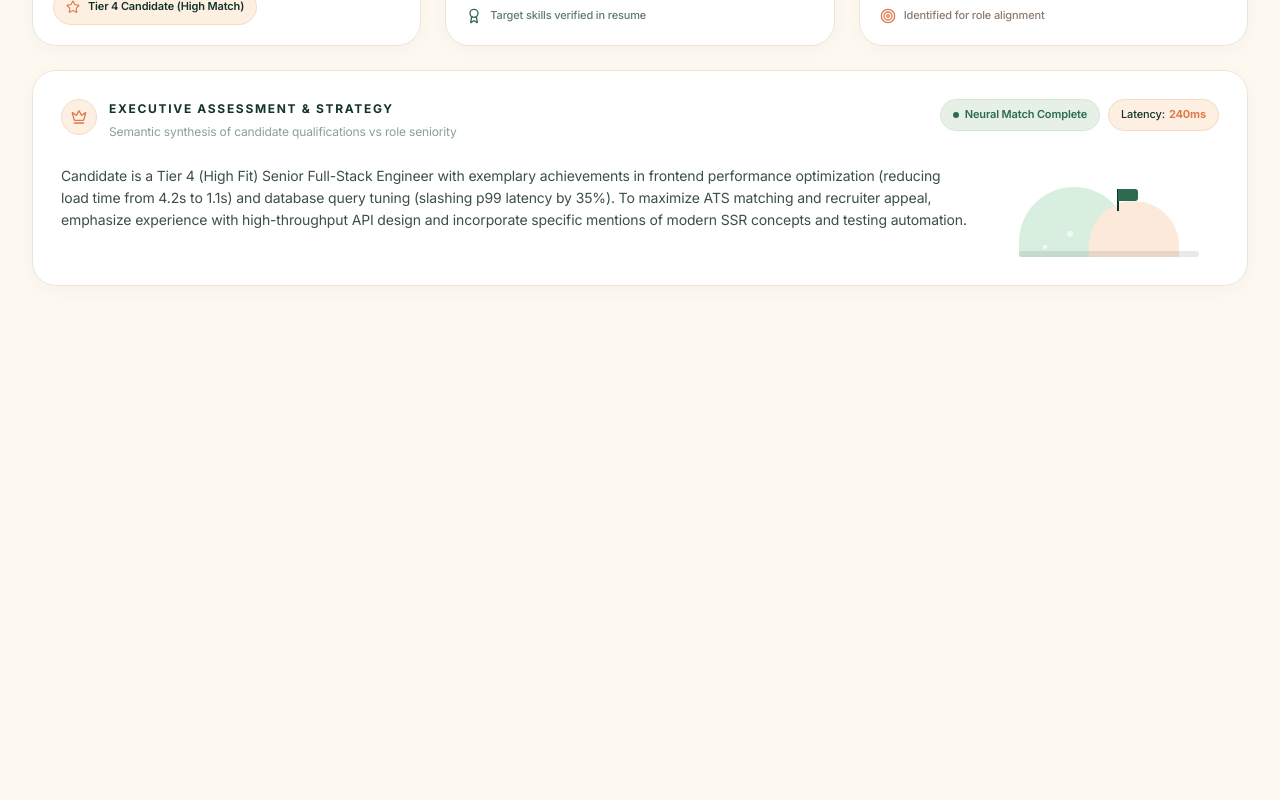
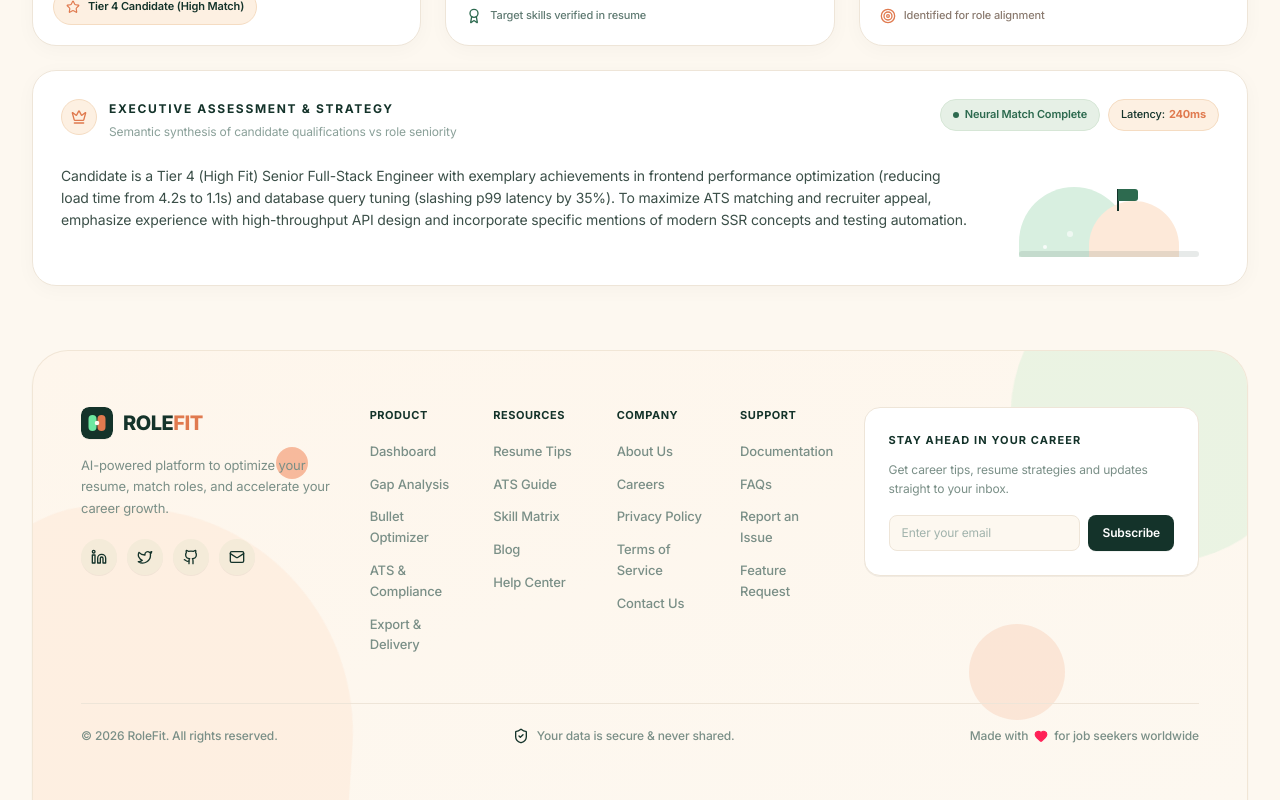
Before and after one commit to abdulrehman1610/RoleFit, a React (Vite) app: page / in a window 1280 px wide. Shown: the part 1838-2638 px from the top of the page. Before the commit the page ends 2148 px from the top, so only its background shows below. Built offline with nearby package versions, Linux system fonts and the light colour scheme.

Commit message:
UI bug solution

```diff
--- a/server.ts
+++ b/server.ts
@@ -9,7 +9,7 @@ dotenv.config();
 
 async function startServer() {
   const app = express();
-  const PORT = 3000;
+  const PORT = process.env.PORT ? parseInt(process.env.PORT, 10) : 3000;
 
   app.use(express.json({ limit: "10mb" }));
 
--- a/src/App.tsx
+++ b/src/App.tsx
@@ -17,7 +17,7 @@ import { ErrorBoundary } from "./components/ErrorBoundary";
 import { AISettings, AnalysisResult } from "./types";
 import { analyzeResumeWithFallback } from "./services/aiService";
 import { SAMPLE_RESUMES, SAMPLE_JOB_DESCRIPTIONS, MOCK_ANALYSIS_RESULT } from "./data/sampleData";
-import { AlertCircle, WifiOff } from "lucide-react";
+import { AlertCircle, WifiOff, Linkedin, Twitter, Github, Mail, ShieldCheck, Heart } from "lucide-react";
 
 const SETTINGS_STORAGE_KEY = "resumematch_settings_v3";
 const HISTORY_STORAGE_KEY = "resumematch_analysis_history_v2";
@@ -173,8 +173,8 @@ export default function App() {
   };
 
   return (
-    <div className="min-h-screen bg-[#fdf8f0] text-[#14332a] antialiased overflow-x-hidden">
-      <div className="max-w-[1440px] mx-auto px-3.5 sm:px-6 lg:px-8 py-4 sm:py-6">
+    <div className="min-h-screen bg-[#fdf8f0] text-[#14332a] antialiased overflow-x-hidden flex flex-col justify-between">
+      <div className="max-w-[1440px] mx-auto px-3.5 sm:px-6 lg:px-8 pt-4 sm:pt-6 pb-0 w-full flex-1 flex flex-col justify-between">
         {/* Top Floating Action Bar (Navbar) */}
         <Navbar
           settings={settings}
@@ -255,6 +255,140 @@ export default function App() {
             </div>
           )}
         </main>
+
+        {/* Global Footer (Matching Cards & Rounded Top Corners) */}
+        <footer className="mt-12 sm:mt-16 rounded-t-[28px] sm:rounded-t-[36px] rounded-b-none bg-gradient-to-br from-[#fef6ec] to-[#fdf8f0] border-t border-x border-[#f1e6d6] border-b-0 relative overflow-hidden font-simple shadow-xs">
+          {/* Animated Organic Ornaments (Hero-Style) */}
+          {/* Shape 1: Morphing peach blob on the left */}
+          <div className="pointer-events-none absolute -bottom-32 -left-24 w-[400px] h-[400px] bg-[#fde9d9] opacity-60 animate-morph-blob" />
+
+          {/* Shape 2: Floating gentle sage circle on the right */}
+          <div className="pointer-events-none absolute -top-20 -right-16 w-[300px] h-[300px] bg-[#d8f0d8] rounded-full opacity-50 animate-float-slow" />
+
+          {/* Shape 3: Floating warm peach circle middle right */}
+          <div className="pointer-events-none absolute bottom-20 right-[15%] w-24 h-24 bg-[#f8cbb1] rounded-full opacity-40 hidden sm:block animate-float-reverse" />
+
+          {/* Shape 4: Pulsing small terracotta accent dot near left */}
+          <div className="pointer-events-none absolute top-24 left-[20%] w-8 h-8 bg-[#f5a07a] rounded-full opacity-50 hidden sm:block animate-pulse-soft" />
+
+          <div className="w-full px-6 sm:px-10 lg:px-12 py-12 sm:py-14 relative z-10">
+            <div className="flex flex-col xl:flex-row justify-between gap-10 xl:gap-8">
+
+              {/* Left Column: Brand & Socials */}
+              <div className="xl:w-[25%] flex flex-col items-center xl:items-start text-center xl:text-left">
+                <div className="flex items-center gap-2.5 mb-4">
+                  <img src="/favicon.svg" alt="RoleFit Logo" className="w-8 h-8 rounded-lg shadow-2xs shrink-0" />
+                  <span className="font-black text-[#14332a] text-xl tracking-tight">ROLE<span className="text-[#e07a4f]">FIT</span></span>
+                </div>
+                <p className="text-[13px] text-[#7a8f87] leading-relaxed mb-5 max-w-[280px]">
+                  AI-powered platform to optimize your resume, match roles, and accelerate your career growth.
+                </p>
+                <div className="flex items-center justify-center xl:justify-start gap-2.5">
+                  <a href="#" className="w-9 h-9 rounded-full bg-[#f4ebd9] flex items-center justify-center text-[#14332a] hover:bg-[#14332a] hover:text-white transition-colors shadow-2xs">
+                    <Linkedin className="w-4 h-4" />
+                  </a>
+                  <a href="#" className="w-9 h-9 rounded-full bg-[#f4ebd9] flex items-center justify-center text-[#14332a] hover:bg-[#14332a] hover:text-white transition-colors shadow-2xs">
+                    <Twitter className="w-4 h-4" />
+                  </a>
+                  <a href="https://github.com/abdulrehman1610/RoleFit" target="_blank" rel="noreferrer" className="w-9 h-9 rounded-full bg-[#f4ebd9] flex items-center justify-center text-[#14332a] hover:bg-[#14332a] hover:text-white transition-colors shadow-2xs">
+                    <Github className="w-4 h-4" />
+                  </a>
+                  <a href="#" className="w-9 h-9 rounded-full bg-[#f4ebd9] flex items-center justify-center text-[#14332a] hover:bg-[#14332a] hover:text-white transition-colors shadow-2xs">
+                    <Mail className="w-4 h-4" />
+                  </a>
+                </div>
+              </div>
+
+              {/* Middle Columns: Links */}
+              <div className="xl:w-[45%] grid grid-cols-2 sm:grid-cols-4 gap-6 sm:gap-8">
+                {/* Product */}
+                <div>
+                  <h4 className="text-[11px] font-bold text-[#14332a] uppercase tracking-wider mb-4">Product</h4>
+                  <ul className="space-y-3 text-[13px] text-[#7a8f87] font-medium">
+                    <li><a href="#" className="hover:text-[#14332a] transition-colors">Dashboard</a></li>
+                    <li><a href="#" className="hover:text-[#14332a] transition-colors">Gap Analysis</a></li>
+                    <li><a href="#" className="hover:text-[#14332a] transition-colors">Bullet Optimizer</a></li>
+                    <li><a href="#" className="hover:text-[#14332a] transition-colors">ATS & Compliance</a></li>
+                    <li><a href="#" className="hover:text-[#14332a] transition-colors">Export & Delivery</a></li>
+                  </ul>
+                </div>
+
+                {/* Resources */}
+                <div>
+                  <h4 className="text-[11px] font-bold text-[#14332a] uppercase tracking-wider mb-4">Resources</h4>
+                  <ul className="space-y-3 text-[13px] text-[#7a8f87] font-medium">
+                    <li><a href="#" className="hover:text-[#14332a] transition-colors">Resume Tips</a></li>
+                    <li><a href="#" className="hover:text-[#14332a] transition-colors">ATS Guide</a></li>
+                    <li><a href="#" className="hover:text-[#14332a] transition-colors">Skill Matrix</a></li>
+                    <li><a href="#" className="hover:text-[#14332a] transition-colors">Blog</a></li>
+                    <li><a href="#" className="hover:text-[#14332a] transition-colors">Help Center</a></li>
+                  </ul>
+                </div>
+
+                {/* Company */}
+                <div>
+                  <h4 className="text-[11px] font-bold text-[#14332a] uppercase tracking-wider mb-4">Company</h4>
+                  <ul className="space-y-3 text-[13px] text-[#7a8f87] font-medium">
+                    <li><a href="#" className="hover:text-[#14332a] transition-colors">About Us</a></li>
+                    <li><a href="#" className="hover:text-[#14332a] transition-colors">Careers</a></li>
+                    <li><a href="#" className="hover:text-[#14332a] transition-colors">Privacy Policy</a></li>
+                    <li><a href="#" className="hover:text-[#14332a] transition-colors">Terms of Service</a></li>
+                    <li><a href="#" className="hover:text-[#14332a] transition-colors">Contact Us</a></li>
+                  </ul>
+                </div>
+
+                {/* Support */}
+                <div>
+                  <h4 className="text-[11px] font-bold text-[#14332a] uppercase tracking-wider mb-4">Support</h4>
+                  <ul className="space-y-3 text-[13px] text-[#7a8f87] font-medium">
+                    <li><a href="#" className="hover:text-[#14332a] transition-colors">Documentation</a></li>
+                    <li><a href="#" className="hover:text-[#14332a] transition-colors">FAQs</a></li>
+                    <li><a href="#" className="hover:text-[#14332a] transition-colors">Report an Issue</a></li>
+                    <li><a href="#" className="hover:text-[#14332a] transition-colors">Feature Request</a></li>
+                  </ul>
+                </div>
+              </div>
+
+              {/* Right Column: Newsletter */}
+              <div className="xl:w-[30%] flex justify-center xl:justify-end">
+                <div className="bg-white border border-[#eee5d8] rounded-2xl p-5 sm:p-6 shadow-2xs max-w-sm w-full h-fit">
+                  <h4 className="text-[11px] font-bold text-[#14332a] uppercase tracking-widest mb-2.5">Stay Ahead In Your Career</h4>
+                  <p className="text-[12px] text-[#7a8f87] mb-4 leading-relaxed">
+                    Get career tips, resume strategies and updates straight to your inbox.
+                  </p>
+                  <div className="flex items-stretch gap-2 h-9">
+                    <input
+                      type="email"
+                      placeholder="Enter your email"
+                      className="flex-1 bg-[#fdf8f0] border border-[#eee5d8] rounded-lg px-3 text-xs text-[#14332a] placeholder:text-[#a1b3ac] focus:outline-none focus:border-[#6ee7a0] focus:ring-1 focus:ring-[#6ee7a0]/20 transition-all min-w-0"
+                    />
+                    <button className="bg-[#14332a] text-white px-3.5 rounded-lg text-xs font-semibold hover:bg-[#1a4237] transition shrink-0 shadow-2xs">
+                      Subscribe
+                    </button>
+                  </div>
+                </div>
+              </div>
+
+            </div>
+
+            {/* Bottom Bar */}
+            <div className="mt-12 pt-6 border-t border-[#eee5d8] flex flex-col md:flex-row items-center justify-between gap-4 text-xs font-medium text-[#7a8f87]">
+              <p>&copy; {new Date().getFullYear()} RoleFit. All rights reserved.</p>
+
+              <div className="flex items-center gap-2">
+                <ShieldCheck className="w-4 h-4 text-[#14332a]" />
+                <span>Your data is secure & never shared.</span>
+              </div>
+
+              <div className="flex items-center gap-1.5">
+                <span>Made with</span>
+                <Heart className="w-3.5 h-3.5 text-rose-500 fill-rose-500" />
+                <span>for job seekers worldwide</span>
+              </div>
+            </div>
+
+          </div>
+        </footer>
       </div>
 
       {/* Toast Notification Container */}
```
Also changed, not shown: public/footer-bg.jpg (added).
